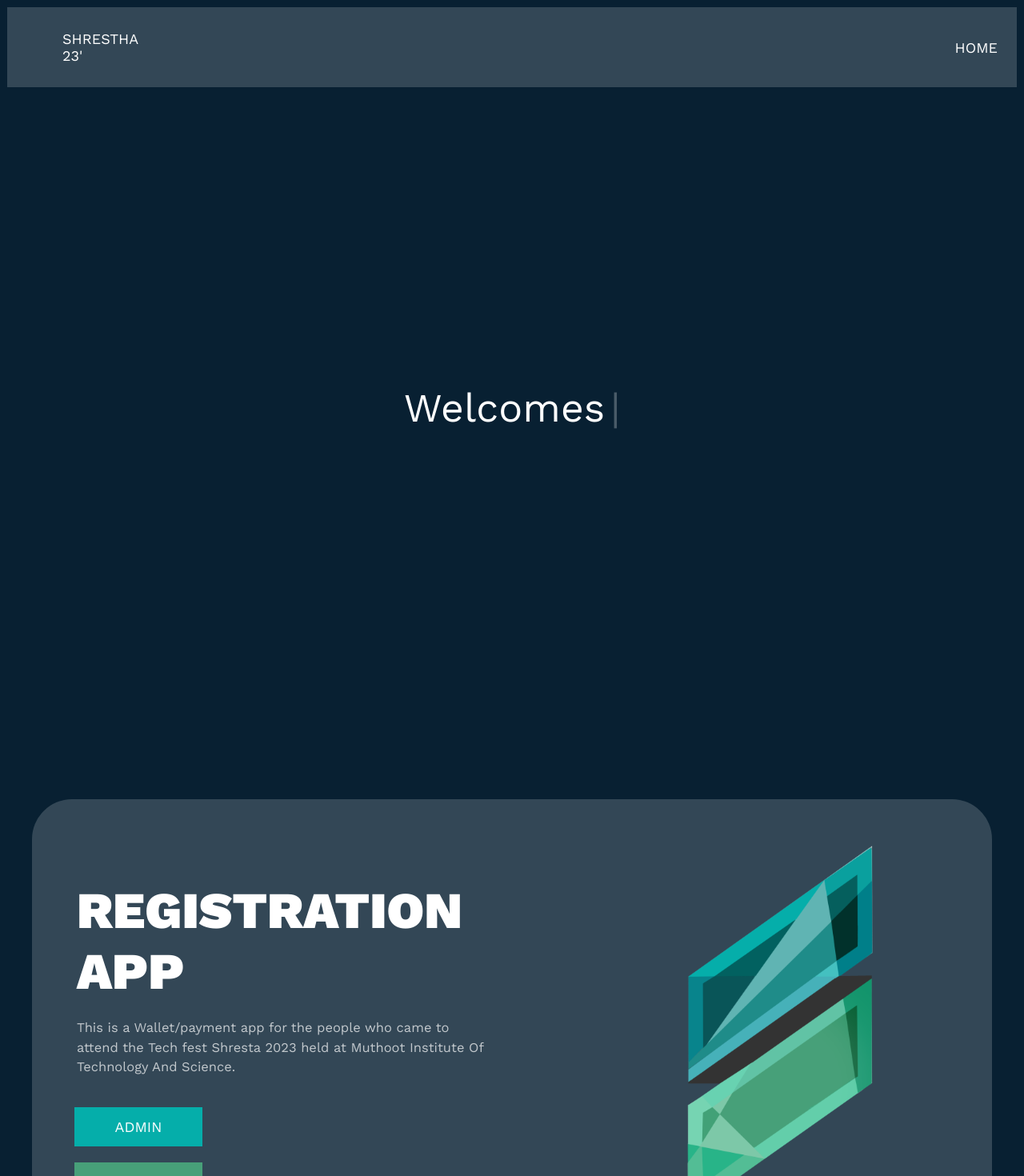
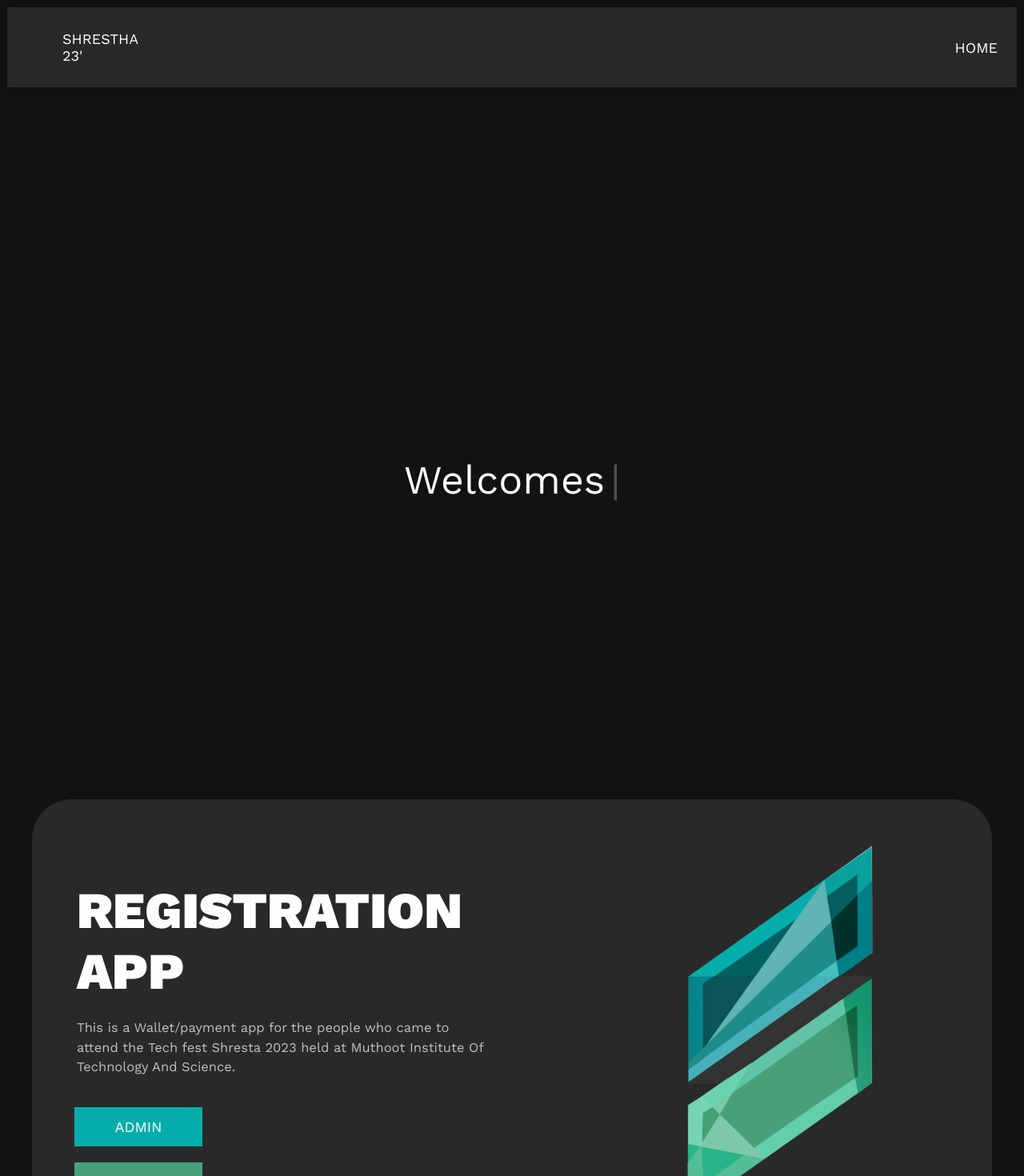
Before and after one commit to sharunraj/Shreshta-Registration-App, a React (Vite) app: page / in a window 1280 px wide. Shown: the top 1470 px of the page at 80% size. Built offline with nearby package versions, Linux system fonts and the light colour scheme.

Commit message:
Drastic Theme changes

```diff
--- a/src/App.jsx
+++ b/src/App.jsx
@@ -10,7 +10,7 @@ import Footer from './components/footer';
 import {ThemeProvider} from "styled-components";
 import './App.css'
 import { GlobalStyle } from './GlobalStyle';
-import Typewriter from "typewriter-effect";
+
 const App = () => {
   const theme ={
     colors:{
@@ -38,26 +38,6 @@ const App = () => {
   <GlobalStyle />
   <BrowserRouter>
   <Header />
-        <div className="typ">
-          <Typewriter
-
-            onInit={(typewriter) => {
-
-              typewriter
-
-                .typeString("SHRESTHA 2023")
-
-                .pauseFor(1000)
-                .deleteAll()
-                .typeString("Welcomes You")
-                .pauseFor(1000)
-                .deleteAll()
-                .typeString("Scroll Down👇")
-                .start();
-
-            }}
-          />
-        </div>
   <Routes>
     <Route path='/' element ={<Home />}/>
     <Route path='/about' element={<About />} />
--- a/src/GlobalStyle.jsx
+++ b/src/GlobalStyle.jsx
@@ -14,10 +14,11 @@ html {
   overflow-x: hidden;
 }
 body {
-  overflow-x: hidden;
+  overflow: hidden;
    scrollbar-color: rgb(98 84 243);
     scrollbar-width: thin;
-    background-color:#082032;
+    background-color:#121212;
+    //#082032
 }
 body::-webkit-scrollbar {
   width: 1.5rem;
--- a/src/assets/styl.css
+++ b/src/assets/styl.css
@@ -1,11 +1,12 @@
 
 
 .reg-form {
-    background-color: #334756;
-    border-radius: 5px;
+    background-color: #292929;/*334756*/
+    border-radius: 4rem;
     width: 550px;
     margin: 20px auto;
     padding: 20px;
+
     /* height: 600px; */
 }
 
@@ -13,6 +14,7 @@
     text-align: left;
     padding: 20px 10px;
     color: #fff;
+
 
 }
 .login-form-body{
--- a/src/components/HeroSection.jsx
+++ b/src/components/HeroSection.jsx
@@ -2,8 +2,31 @@ import React from 'react'
 import styled from 'styled-components'
 import { Button } from '../styles/Button'
 import { NavLink } from 'react-router-dom'
+import Typewriter from "typewriter-effect";
 const HeroSection = (props) => {
-  return (<Wrapper>
+  return (
+
+  <Wrapper>
+      <div className="typ">
+        <Typewriter
+
+          onInit={(typewriter) => {
+
+            typewriter
+
+              .typeString("SHRESTHA 2023")
+
+              .pauseFor(1000)
+              .deleteAll()
+              .typeString("Welcomes You")
+              .pauseFor(1000)
+              .deleteAll()
+              .typeString("Scroll Down👇")
+              .start();
+
+          }}
+        />
+      </div>
     <div className = "container grid grid-two-column">
             <div className='section-hero-data'>
             <h1 className='hero-heading'>
@@ -40,7 +63,7 @@ const Wrapper = styled.section`
 
   }
   .container{
-    background-color:#334756;
+    background-color:#292929;
     border-radius: 5rem;
     padding-left:5rem;
 
--- a/src/components/header.jsx
+++ b/src/components/header.jsx
@@ -21,7 +21,7 @@ const header = () => {
 const MainHeader = styled.header`
   padding: 0 4.8rem;
   height: 10rem;
-  background-color: #334756;
+  background-color: #292929;//334756
   display: flex;
   justify-content: space-between;
   align-items: center;
```
